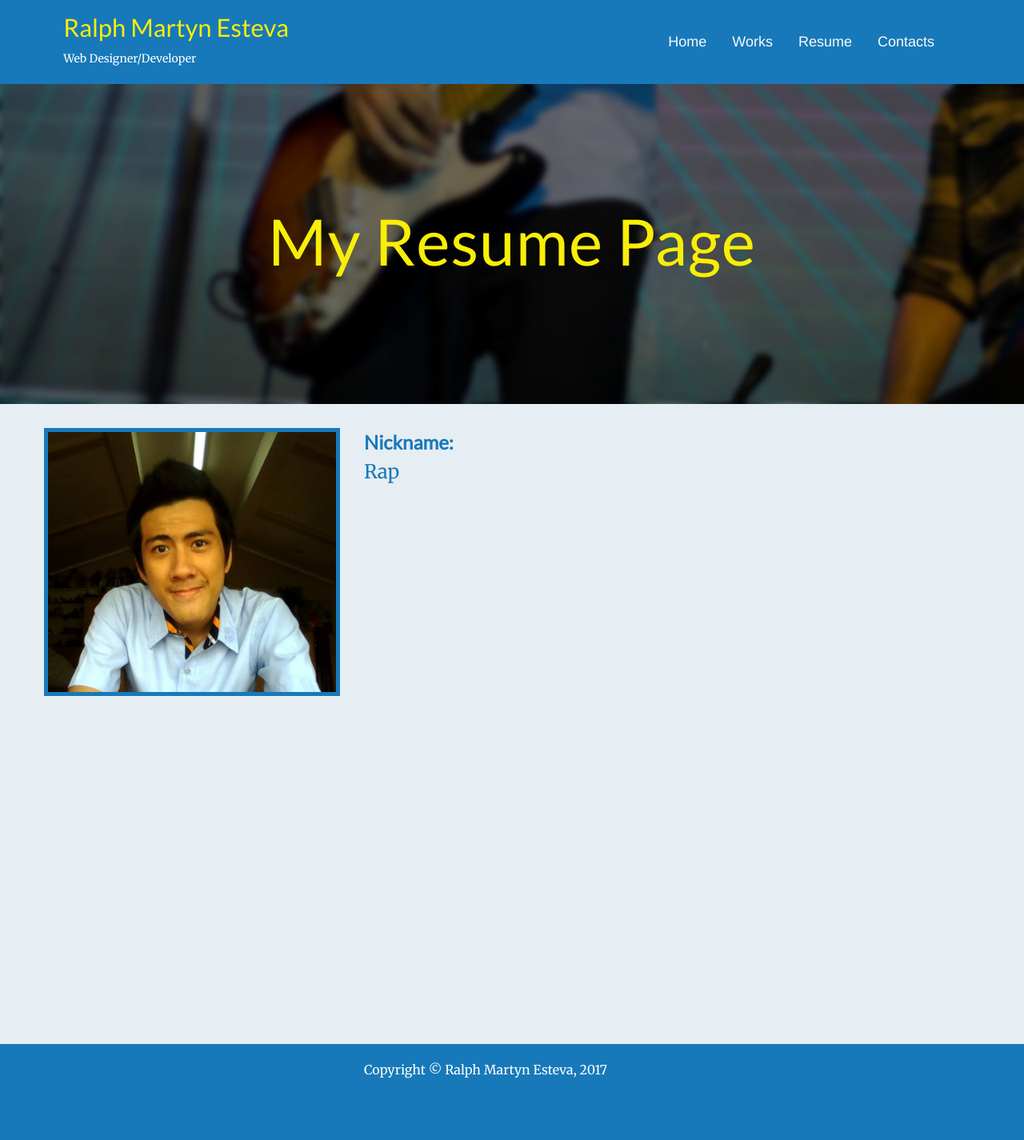
After one commit to rapunk27/portfolio, a PHP site: page /resume.php in a window 1280 px wide. The commit adds this page. Shown: the whole page at 80% size. Run offline with PHP 8.4, Linux system fonts and the light colour scheme; some libraries are stand-ins or nearby versions.

Commit message:
added resume page

```diff
--- a/css/styles.css
+++ b/css/styles.css
@@ -429,6 +429,57 @@
 	height: 270px;
 }
 
+/*Resume*/
+.resume-section{
+	height: 800px;
+	background: #E6EDF3;
+	padding: 30px;
+}
+
+.resume-title{
+	color: #F9EE06;
+	padding-top: 140px;
+	letter-spacing: 1px;
+}
+
+.resume-title-size{
+	font-size: 80px;
+	font-family: 'Lato', sans-serif;
+}
+
+.parallax-action{
+	background-image: url(../images/rap_session.jpg);
+	min-height: 400px;
+	background-attachment: fixed;
+	background-position: bottom center;
+	background-repeat: no-repeat;
+	background-size: cover;
+
+}
+
+.resume-circle{
+	width: 400px;
+	height: 335px;
+	display: inline-block;
+	line-height: 24px;
+	background-color: #1779BA;
+	text-align: center;
+	position: relative;
+	padding: 5px;
+}
+
+.resume-info-label{
+	font-family: 'Lato', sans-serif;
+	color: #1779BA;
+	font-size: 24px;
+}
+
+.resume-info-ans{
+	font-family: 'Merriweather', serif;
+	color: #1779BA;
+	font-size: 24px;
+}
+
 
 
 /*
--- a/head.php
+++ b/head.php
@@ -25,7 +25,7 @@
     	<ul class="menu large-pull-3 small-push-3">
     		<li><a href="<?php echo $path; ?>index.php">Home</a></li>
     		<li><a href="<?php echo $path; ?>works.php">Works</a></li>
-    		<li><a href="resume.php">Resume</a></li>
+    		<li><a href="<?php echo $path; ?>resume.php">Resume</a></li>
     		<li><a href="#">Contacts</a></li>
     	</ul>
     </div>
--- /dev/null
+++ b/resume.php
@@ -0,0 +1,58 @@
+<?php
+$path = '';
+$path2 = '';
+?>
+<?php include('head.php'); ?>
+<div class="parallax-action">
+	<div class="row resume-title">
+		<div class="columns">
+			<h1 class="text-center resume-title-size">My Resume Page</h1>
+		</div>
+	</div>
+</div>
+<div class="resume-section">
+
+	<div class="row">
+		<div class="small-4 columns">
+			<img class="resume-circle" src="images/rap_selfie.jpg">
+		</div>
+		<div class="small-8 columns">
+			<b class="resume-info-label">Nickname: </b>
+			<p class="resume-info-ans">Rap</p>
+		</div>
+	</div>
+
+
+
+
+
+
+
+<!-- 	<div class="row">
+		<div class="small-6 columns">
+			<div class="card" style="width: 600px;">
+			  <div class="card-divider">
+			    <h4>I'm featured</h4>
+			  </div>
+			  <img src="images/work.jpg">
+			  <div class="card-section">
+			    <p>This card makes use of the card-divider element.</p>
+			  </div>
+			</div>
+		</div>
+
+		<div class="small-6 columns">
+			<div class="card" style="width: 600px;">
+			  <div class="card-divider">
+			    <h4>I'm featured</h4>
+			  </div>
+			  <img src="images/work.jpg">
+			  <div class="card-section">
+			    <p>This card makes use of the card-divider element.</p>
+			  </div>
+			</div>
+		</div>
+	</div> -->
+</div>
+
+<?php include('foot.php'); ?>
```
Also changed, not shown: images/rap_selfie.jpg (added), images/rap_session.jpg (added), images/work.jpg (added).
